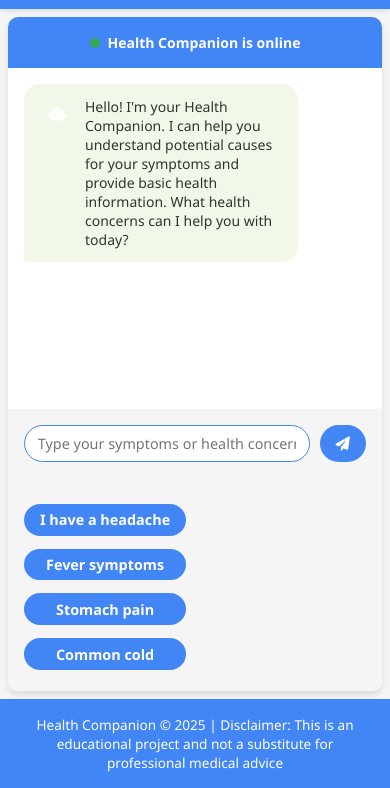
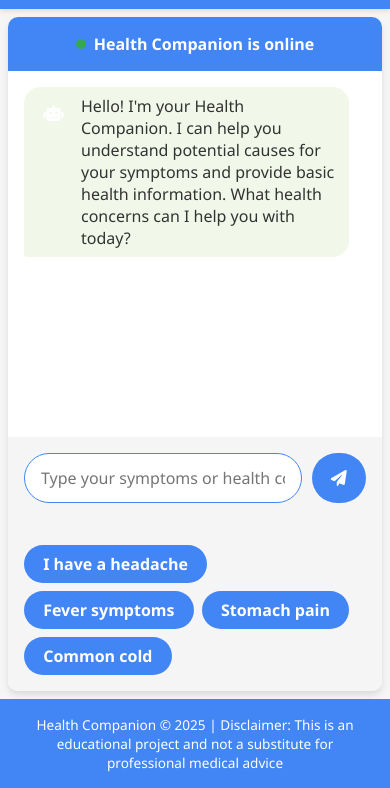
Before and after one commit to Montfort28/AI_Chatbot, a plain HTML site: page index.html in a window 390 px wide. Shown: the part 56-844 px from the top of the page. Drawn offline with Linux system fonts and the light colour scheme.

Commit message:
Update style.css

```diff
--- a/style.css
+++ b/style.css
@@ -356,58 +356,44 @@ footer {
     font-size: 0.85rem;
 }
 
-/* Responsive Design for Phones (max-width: 600px) */
-@media (max-width: 600px) {
-    body {
-        font-size: 14px; /* Smaller font size for phones */
+   /* Responsive Design */
+   @media (max-width: 768px) {
+    .chat-header {
+        flex-direction: column;
+        align-items: flex-start;
+        gap: 0.5rem;
     }
 
+    .progress-container {
+        max-width: 100%;
+        width: 100%;
+    }
+
+    .message {
+        max-width: 90%;
+    }
+}
+
+@media (max-width: 480px) {
     .container {
-        padding: 0.5rem; /* Smaller padding for phones */
+        padding: 0.5rem;
+    }
+
+    .logo {
+        font-size: 1.2rem;
     }
 
     .chat-container {
-        max-height: 80vh; /* Adjust chat container height for smaller screens */
+        height: 80vh;
     }
 
-    .chat-input input {
-        padding: 0.5rem 0.8rem; /* Smaller padding for phones */
-        font-size: 0.9rem; /* Smaller font size for phones */
+    .message {
+        max-width: 95%;
+        padding: 0.5rem 0.75rem;
     }
 
-    .chat-input button {
-        padding: 0.4rem 1rem; /* Smaller padding for phones */
-        font-size: 0.9rem; /* Smaller font size for phones */
-    }
-
-    .quick-suggestions {
-        flex-direction: column; /* Stack suggestion chips vertically on phones */
-    }
-
-    .suggestion-chip {
-        width: 100%; /* Full width for suggestion chips on phones */
-        margin-bottom: 5px; /* Add spacing between stacked chips */
+    .quick-reply-btn {
+        padding: 0.4rem 0.75rem;
+        font-size: 0.8rem;
     }
 }
-
-/* Responsive Design for Tablets (601px - 900px) */
-@media (min-width: 601px) and (max-width: 900px) {
-    body {
-        font-size: 15px; /* Slightly larger font size for tablets */
-    }
-
-    .container {
-        max-width: 90%; /* Slightly wider container for tablets */
-    }
-}
-
-/* Responsive Design for Desktops (min-width: 901px) */
-@media (min-width: 901px) {
-    body {
-        font-size: 16px; /* Default font size for desktops */
-    }
-
-    .container {
-        max-width: 800px; /* Fixed width for desktops */
-    }
-}
```
